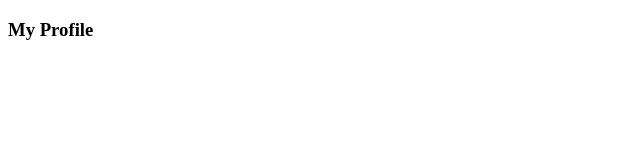
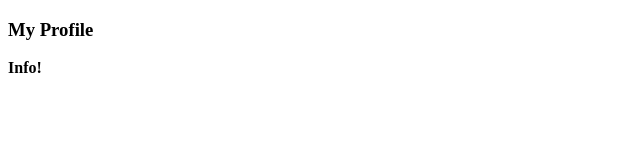
Before and after one commit to rranidev/html-examples, a plain HTML site: page index.html in a window 1280 px wide. Shown: the full height of the page, 0-640 px from the left. Drawn offline with Linux system fonts and the light colour scheme.

Commit message:
new-features

```diff
--- a/index.html
+++ b/index.html
@@ -6,5 +6,6 @@
     </head>
     <body>
         <h3>My Profile</h3>
+        <strong>Info!</strong>
     </body>
 </html>
```
